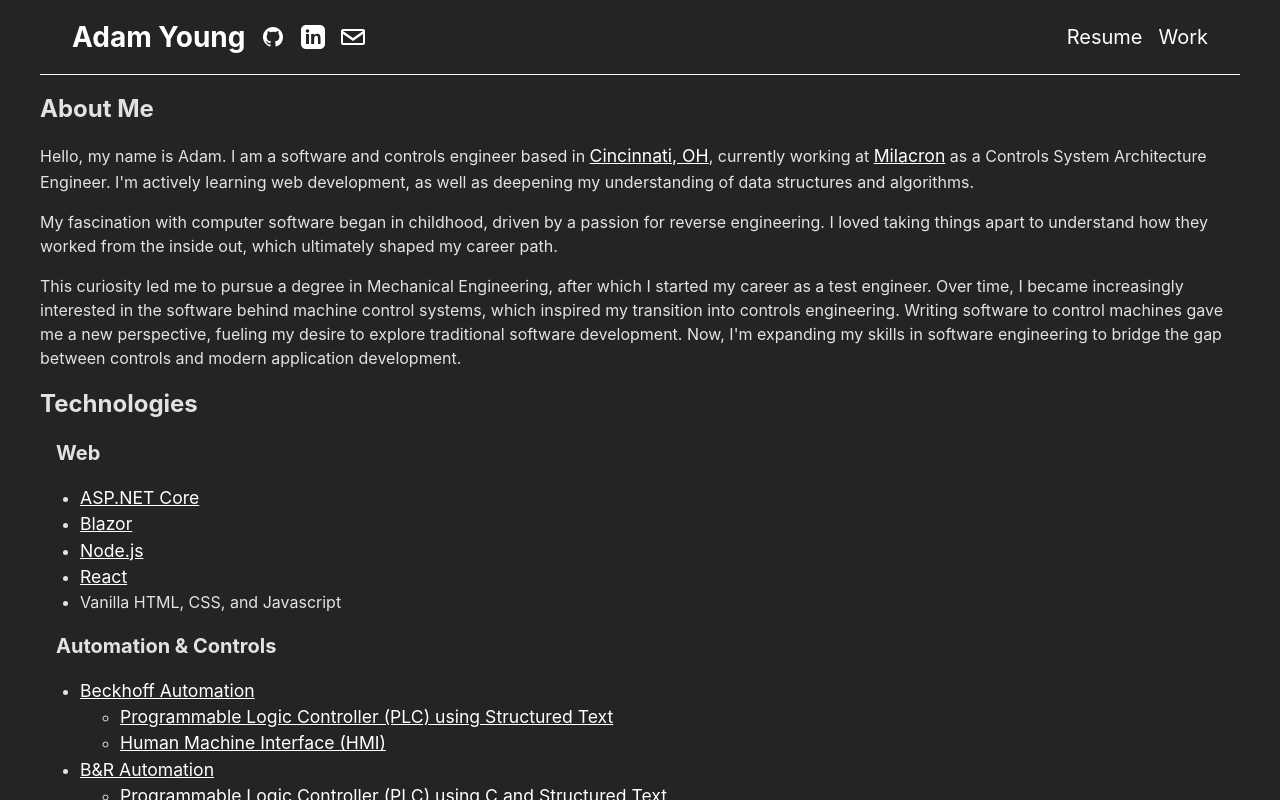
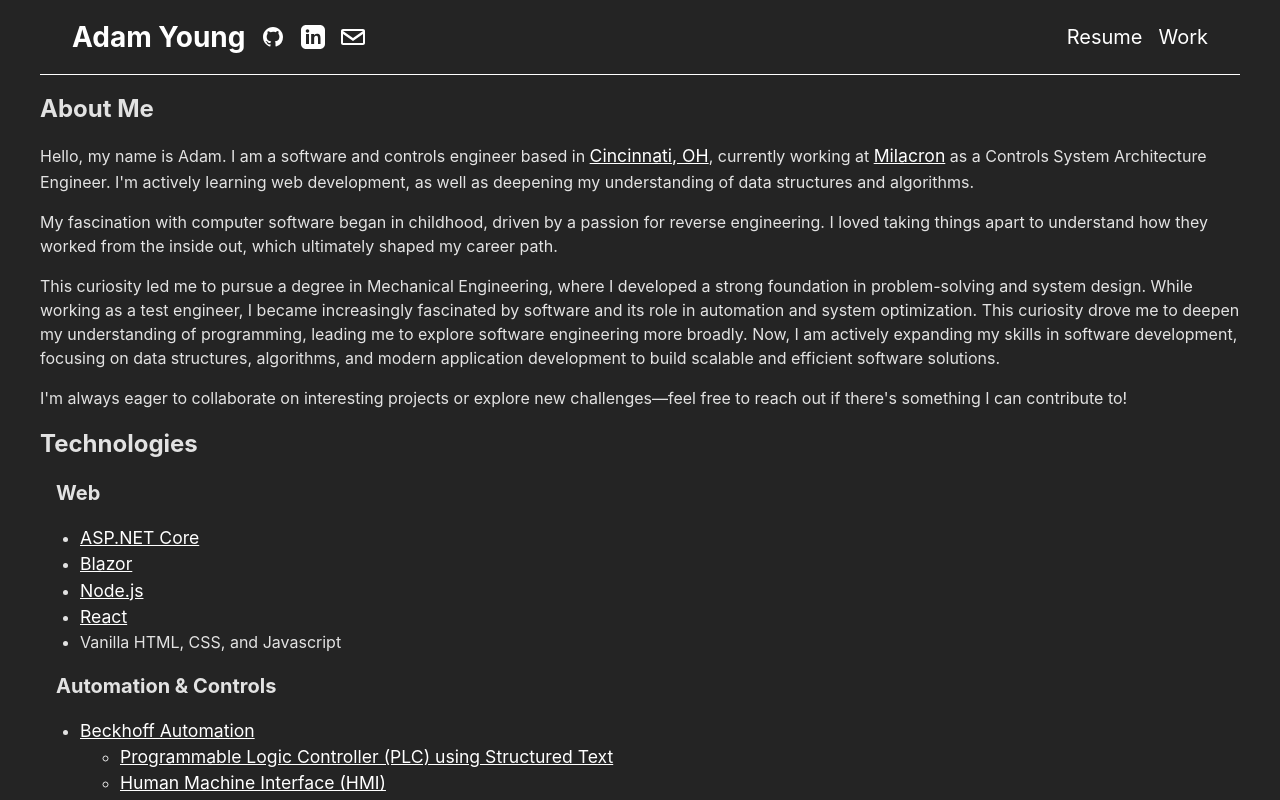
Before and after one commit to Adonuu/portfolio, a React (Vite) app: page / in a window 1280 px wide. Shown: the top 800 px of the page. Built offline with nearby package versions, Linux system fonts and the light colour scheme.

Commit message:
reworded paragraph in about me to focus on my interest in traditional software development ran npm audit fix

```diff
--- a/src/pages/index.jsx
+++ b/src/pages/index.jsx
@@ -17,10 +17,13 @@ export function Index() {
         which ultimately shaped my career path.
       </p>
       <p>
-        This curiosity led me to pursue a degree in Mechanical Engineering, after which I started my career as a test engineer.
-        Over time, I became increasingly interested in the software behind machine control systems, which inspired my transition into controls engineering.
-        Writing software to control machines gave me a new perspective, fueling my desire to explore traditional software development.
-        Now, I&apos;m expanding my skills in software engineering to bridge the gap between controls and modern application development.
+        This curiosity led me to pursue a degree in Mechanical Engineering, where I developed a strong foundation in problem-solving and system design.
+        While working as a test engineer, I became increasingly fascinated by software and its role in automation and system optimization.
+        This curiosity drove me to deepen my understanding of programming, leading me to explore software engineering more broadly.
+        Now, I am actively expanding my skills in software development, focusing on data structures, algorithms, and modern application development to build scalable and efficient software solutions.
+      </p>
+      <p>
+        I&apos;m always eager to collaborate on interesting projects or explore new challenges—feel free to reach out if there&apos;s something I can contribute to!
       </p>
       <h1>Technologies</h1>
       <h2>Web</h2>
```
Also changed, not shown: 1 other file (tests, documents, lock files or other folders).
